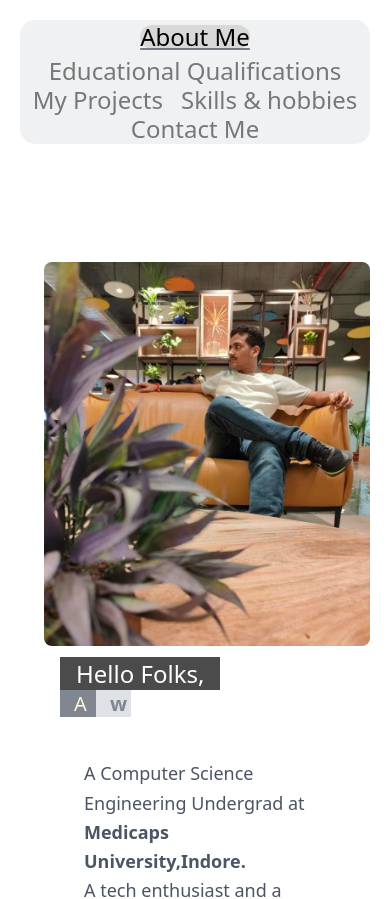
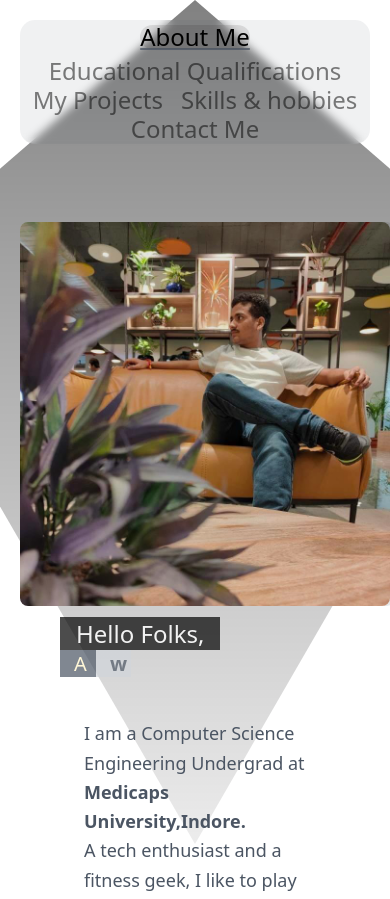
Before and after one commit to sushantsharma08/portfolio, an Angular app in the folder portfolio/: page /home in a window 390 px wide. Shown: the top 899 px of the page. Built offline with nearby package versions, Linux system fonts and the light colour scheme.

Commit message:
added styles to home pade

```diff
--- a/portfolio/src/app/component/routed-component/routed-components/contact-me/contact-me.component.scss
+++ b/portfolio/src/app/component/routed-component/routed-components/contact-me/contact-me.component.scss
@@ -1,7 +1,7 @@
 .contact::before{
     content: " ";
     position: absolute;
-    top: 5px;
+    top: 0;
     left: 0;
     width: 100%;
     height: 100%;
--- a/portfolio/src/app/component/routed-component/routed-components/home/home.component.html
+++ b/portfolio/src/app/component/routed-component/routed-components/home/home.component.html
@@ -1,12 +1,17 @@
-<section class="text-gray-600 body-font">
-  <div class="container px-5 py-10 mx-auto flex flex-col">
+<section class="text-gray-600 body-font home">
+  <section class="">
+    <div class="container px-5 pb-10 mx-auto flex flex-col">
 
       <div class="lg:w-4/6 mx-auto leading-6 text-lg">
 
         <div class="mb-11">
-        <div class="imgDiv rounded-lg h-96  overflow-hidden ml-6 " style="max-width: 700px;">
-          <div>
-            <img alt="content" class="object-cover object-center h-full w-full" src="assets/Images/image.jpg">
+          <div class="imgDiv rounded-lg h-96  overflow-hidden ml-6 absolute" style="max-width: 700px;">
+            <div class="">
+              <img alt="content" class="object-cover object-center h-full w-full" style="filter:grayscale(0%);" src="assets/Images/image.jpg">
+            </div>
+          </div>
+          <div class="imgDiv rounded-lg h-96  overflow-hidden ml-6 " style="max-width: 700px; width: 107%; backdrop-filter: blur(0.2px);">
+            <div class="bg-black opacity-10 h-96 z-20" style="backdrop-filter:blur(10px);">
             </div>
           </div>
 
@@ -19,7 +24,7 @@
 
           <p class="leading-relaxed " style="padding-left: 4rem; padding-right: 4rem; ">
 
-          <br> A Computer Science Engineering Undergrad at <b> Medicaps University,Indore.
+            <br>I am a Computer Science Engineering Undergrad at <b> Medicaps University,Indore.
             </b><br>
             A tech enthusiast and a fitness geek, I like to play and learn in my free time.
             <br>
@@ -81,3 +86,5 @@
 
     </div>
   </section>
+
+</section>
--- a/portfolio/src/app/component/routed-component/routed-components/home/home.component.scss
+++ b/portfolio/src/app/component/routed-component/routed-components/home/home.component.scss
@@ -1,3 +1,26 @@
+.home::before{
+    content: " ";
+    position: fixed;
+    top: 0;
+    left: 0;
+    width: 100%;
+    height: 100%;
+    background: linear-gradient(rgba(0, 0, 0, 0.493),rgba(2, 0, 2, 0.075));
+    clip-path: polygon(50% 0%, 100% 50%, 50% 100%, 0% 20%);
+    z-index: -1;
+}
+.home::after{
+    content: "";
+    position: fixed;
+    top: 0;
+    left: 0;
+    width: 100%;
+    height: 100%;
+    // background: linear-gradient(#2195f38c,#e91e627a);
+    // clip-path: polygon( 50% 100%, 0% 20%,50% 20%, 100% 20%);
+    z-index: -1;
+}
+
 h1 {
     display: flex;
     justify-content: center;
@@ -142,9 +165,26 @@ span.changingText2::before {
         content: "Designer,";
     }
 }
-@media only screen and (min-width: 600px) {
+@media only screen and (min-width: 1200px) {
     .imgDiv{
         // float: right;
         margin-left: 150px;
     }
   }
+@media only screen and (max-width: 600px) {
+        .home::before{
+            content: " ";
+            position: fixed;
+            top: 0;
+            left: 0;
+            width: 100%;
+            height: 100%;
+            background: linear-gradient(rgba(0, 0, 0, 0.493),rgba(2, 0, 2, 0.075));
+            clip-path: polygon(50% 0%, 100% 20%,100% 60%, 50% 100%,0% 60%, 0% 20%);
+            z-index: -1;
+        }
+        .imgDiv{
+            margin-inline: auto;
+        }
+
+  }
```
Also changed, not shown: 1 other file (tests, documents, lock files or other folders). Lines whose indentation alone changed are shown as unchanged.
